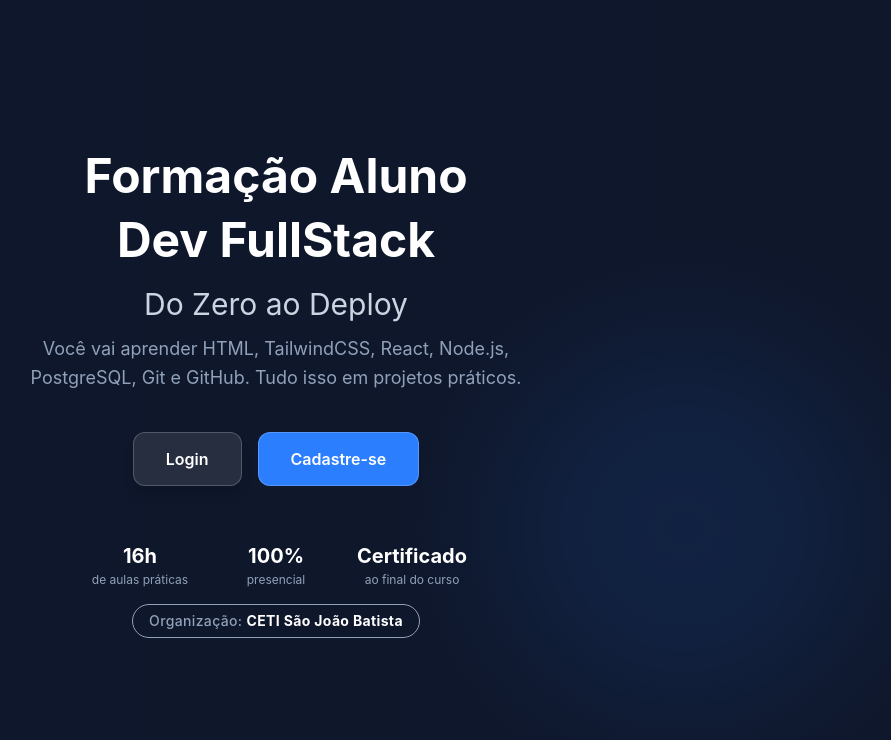
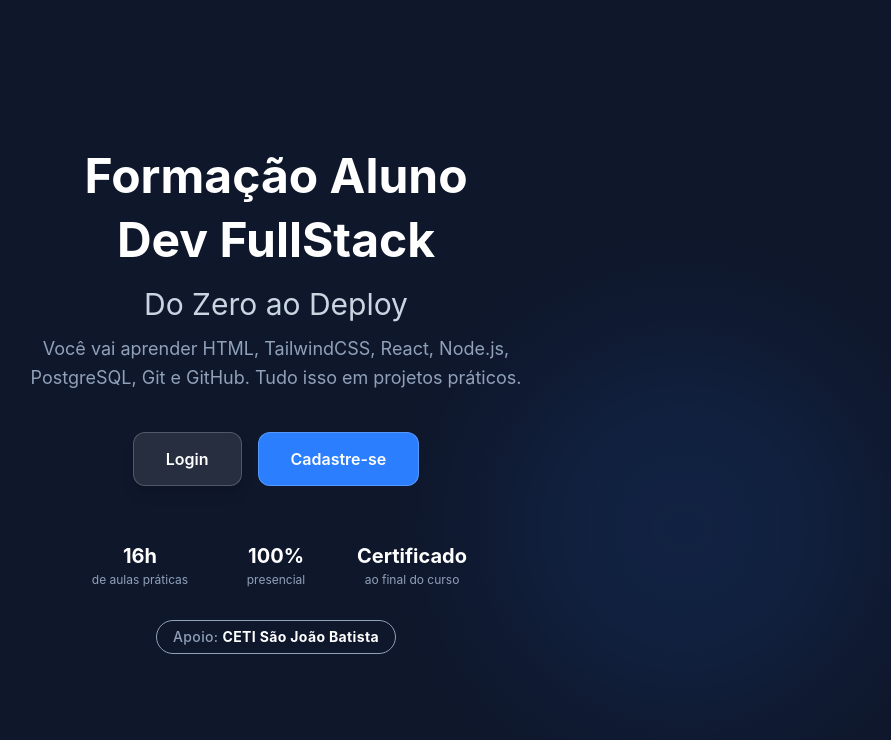
Before and after one commit to erynaldo/curso-fullstack-ceti-sjb, a React (Vite) app in the folder frontend/: page / in a window 1280 px wide. Shown: the top 740 px of the page, without its empty margins (364-1255 px from the left). Built offline with nearby package versions, Linux system fonts and the light colour scheme.

Commit message:
edited file Home.jsx

```diff
--- a/frontend/src/pages/Home.jsx
+++ b/frontend/src/pages/Home.jsx
@@ -53,8 +53,8 @@ export default function Home() {
             </div>
           ))}
         </div>
-        <span className="inline-block m-4 px-4 py-1.5 rounded-full border border-brand-500/40 text-slate-400 text-sm font-medium tracking-wide bg-brand-500/10">
-          Organização: <strong className="text-white">CETI São João Batista</strong>
+        <span className="inline-block mt-8 px-4 py-1.5 rounded-full border border-brand-500/40 text-slate-400 text-sm font-medium tracking-wide bg-brand-500/10">
+          Apoio: <strong className="text-white">CETI São João Batista</strong>
         </span>
       </div>
     </div>
```
